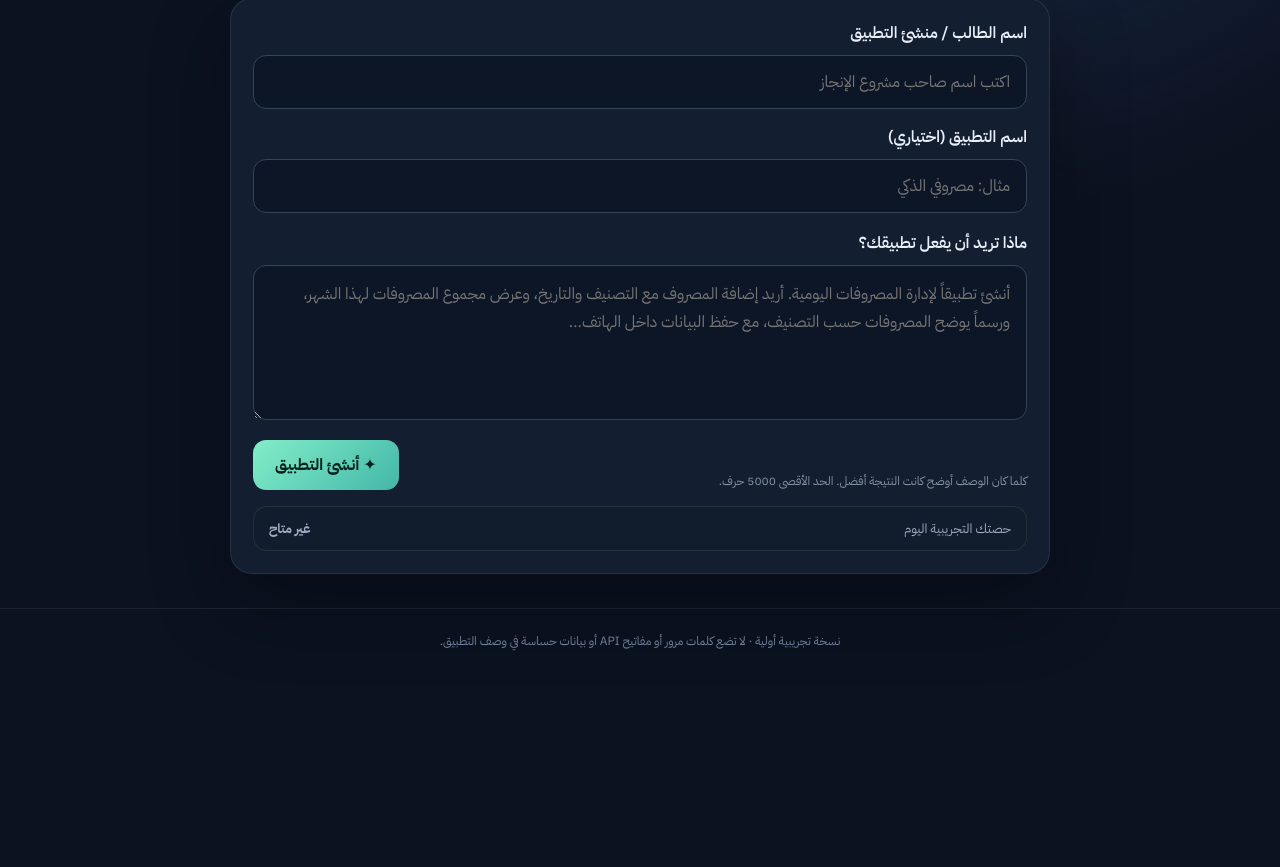
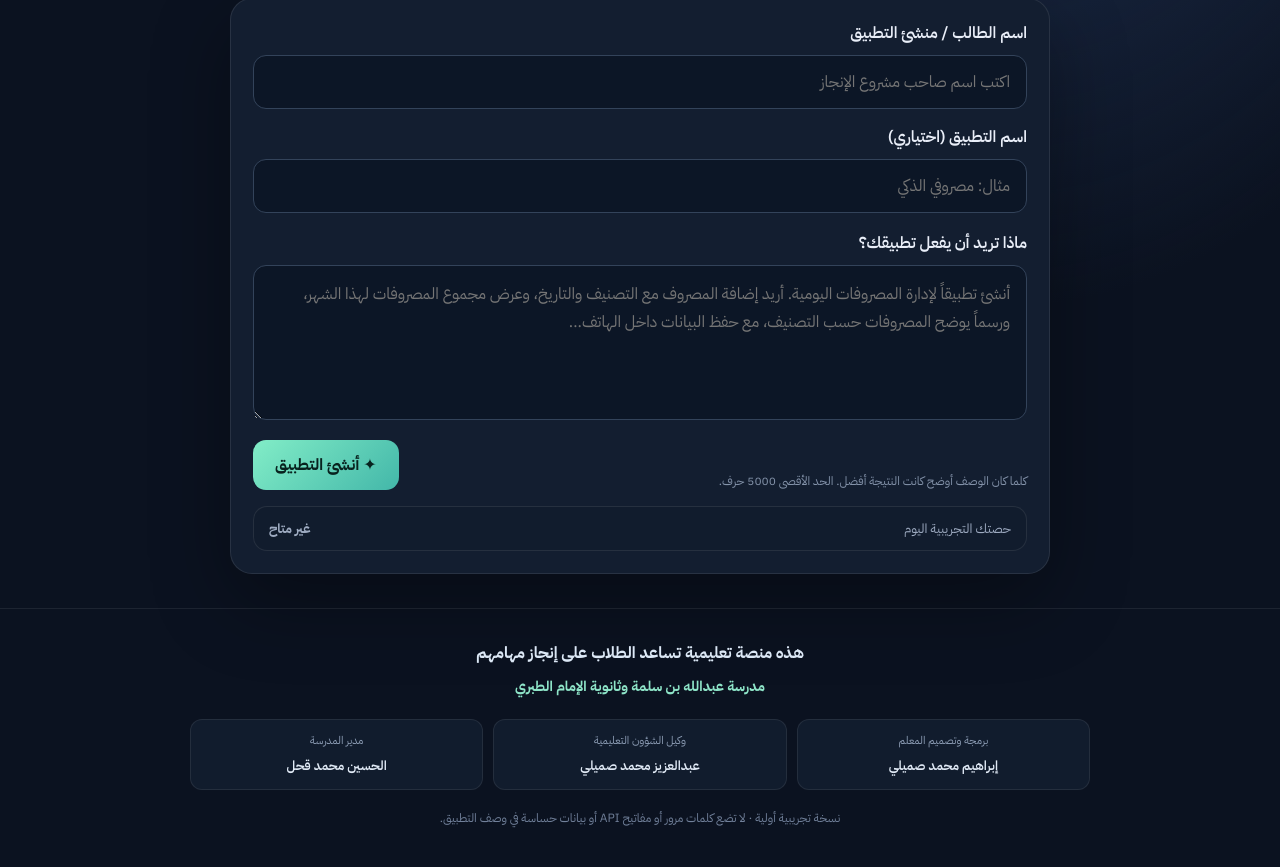
Before and after one commit to ibms2000-gif/apkappbuilder, a website: page public/index.html in a window 1280 px wide. Shown: the part 385-1252 px from the top of the page. Before the commit the page ends 1072 px from the top, so only its background shows below. Drawn offline with Linux system fonts and the light colour scheme; no server answers.

Commit message:
Add school educational platform credits to student page

```diff
--- a/public/index.html
+++ b/public/index.html
@@ -35,7 +35,14 @@ h2{font-size:20px;margin:0}.muted{color:#8696b1;font-size:13px}.usage{border:1px
 .progress-bar{height:100%;width:34%;border-radius:99px;background:linear-gradient(90deg,#42b7a9,#91edce,#42b7a9);animation:working 1.5s ease-in-out infinite}
 @keyframes working{0%{transform:translateX(220%)}100%{transform:translateX(-320%)}}
 
-footer{padding:22px 0 35px;border-top:1px solid #ffffff13;color:#71809a;font-size:12px;line-height:1.8;text-align:center}
+footer{padding:30px 0 38px;border-top:1px solid #ffffff13;color:#71809a;font-size:12px;line-height:1.8;text-align:center}
+.footer-purpose{font-size:16px;font-weight:700;color:#dce8f6;margin-bottom:7px}
+.footer-school{font-size:14px;font-weight:700;color:#8ee5c8;margin-bottom:19px}
+.footer-credits{display:grid;grid-template-columns:repeat(3,minmax(0,1fr));gap:10px;max-width:900px;margin:0 auto 18px}
+.footer-credit{padding:11px 13px;border:1px solid #ffffff14;background:#111c2d;border-radius:12px}
+.footer-role{display:block;color:#8d9db5;font-size:11px;margin-bottom:4px}
+.footer-name{display:block;color:#e1eaf6;font-size:13px;font-weight:600}
+@media(max-width:620px){.footer-credits{grid-template-columns:1fr;max-width:420px}.footer-purpose{font-size:15px}}
 @media(max-width:620px){.hero{padding-top:42px}.panel{padding:16px}.row{grid-template-columns:1fr}.row .btn{width:100%}.section-head{align-items:start;gap:8px;flex-direction:column}}
 </style>
 </head>
@@ -63,7 +70,16 @@ footer{padding:22px 0 35px;border-top:1px solid #ffffff13;color:#71809a;font-siz
 </section>
 <section id="resultArea" hidden><h2 class="result-title">نتيجة مشروعك</h2><article id="projectResult" class="project" aria-live="polite"></article></section>
 </main>
-<footer><div class="wrap">نسخة تجريبية أولية · لا تضع كلمات مرور أو مفاتيح API أو بيانات حساسة في وصف التطبيق.</div></footer>
+<footer><div class="wrap">
+<div class="footer-purpose">هذه منصة تعليمية تساعد الطلاب على إنجاز مهامهم</div>
+<div class="footer-school">مدرسة عبدالله بن سلمة وثانوية الإمام الطبري</div>
+<div class="footer-credits">
+  <div class="footer-credit"><span class="footer-role">برمجة وتصميم المعلم</span><span class="footer-name">إبراهيم محمد صميلي</span></div>
+  <div class="footer-credit"><span class="footer-role">وكيل الشؤون التعليمية</span><span class="footer-name">عبدالعزيز محمد صميلي</span></div>
+  <div class="footer-credit"><span class="footer-role">مدير المدرسة</span><span class="footer-name">الحسين محمد قحل</span></div>
+</div>
+<div>نسخة تجريبية أولية · لا تضع كلمات مرور أو مفاتيح API أو بيانات حساسة في وصف التطبيق.</div>
+</div></footer>
 <script>
 (function(){
   const $=id=>document.getElementById(id);
```
